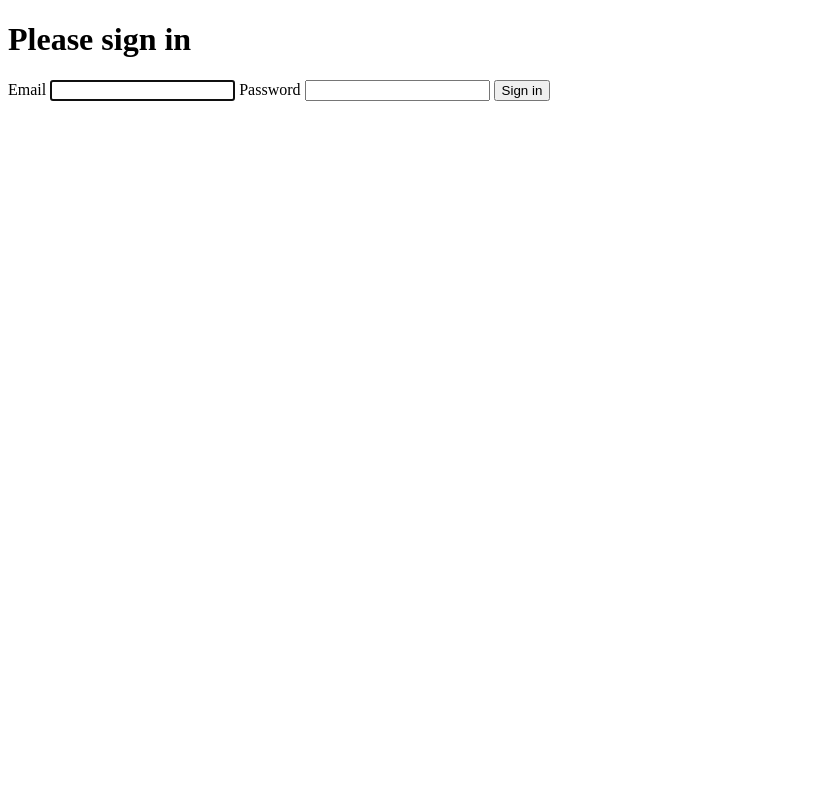
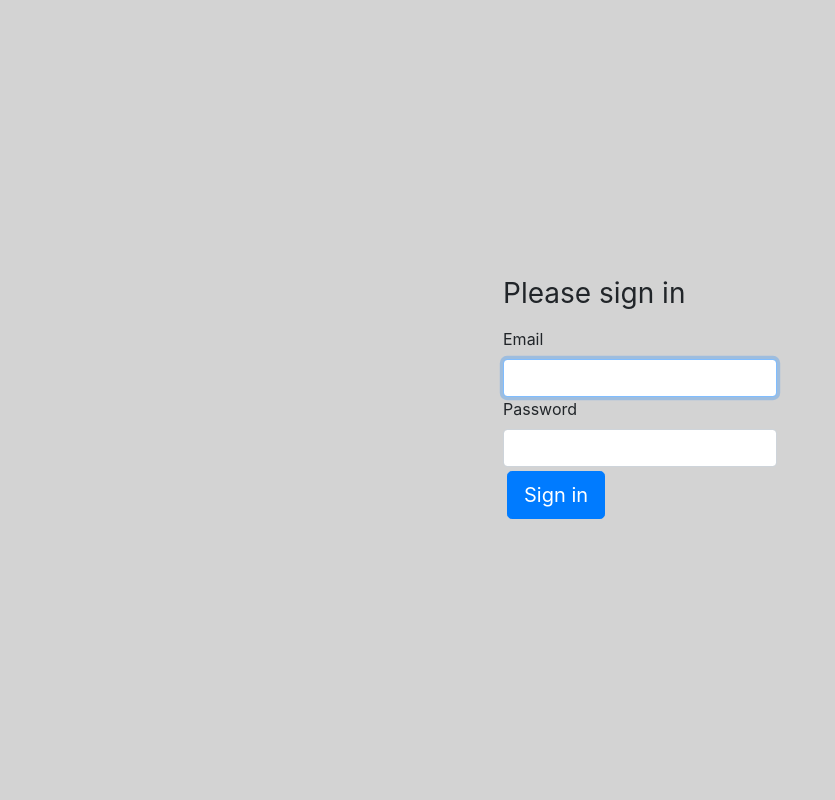
Before and after one commit to aoma95/blog-symfony, a Symfony app: template templates/security/login.html.twig in a window 1280 px wide. Shown: the whole page, without its empty margins (0-835 px from the left). Run offline with Twig, Linux system fonts and the light colour scheme; the template is opened without the code that fills it, so the values that code supplies are empty; some libraries are stand-ins or nearby versions.

Commit message:
ajout boostrap

```diff
--- a/templates/base.html.twig
+++ b/templates/base.html.twig
@@ -3,9 +3,15 @@
     <head>
         <meta charset="UTF-8">
         <title>{% block title %}Welcome!{% endblock %}</title>
-        {% block stylesheets %}{% endblock %}
+        {% block stylesheets %}
+            <link rel="stylesheet" href="https://stackpath.bootstrapcdn.com/bootstrap/4.4.1/css/bootstrap.min.css" integrity="sha384-Vkoo8x4CGsO3+Hhxv8T/Q5PaXtkKtu6ug5TOeNV6gBiFeWPGFN9MuhOf23Q9Ifjh" crossorigin="anonymous">
+        {% endblock %}
 
-        {% block javascripts %}{% endblock %}
+        {% block javascripts %}
+            <script src="https://code.jquery.com/jquery-3.4.1.slim.min.js" integrity="sha384-J6qa4849blE2+poT4WnyKhv5vZF5SrPo0iEjwBvKU7imGFAV0wwj1yYfoRSJoZ+n" crossorigin="anonymous"></script>
+            <script src="https://cdn.jsdelivr.net/npm/popper.js@1.16.0/dist/umd/popper.min.js" integrity="sha384-Q6E9RHvbIyZFJoft+2mJbHaEWldlvI9IOYy5n3zV9zzTtmI3UksdQRVvoxMfooAo" crossorigin="anonymous"></script>
+            <script src="https://stackpath.bootstrapcdn.com/bootstrap/4.4.1/js/bootstrap.min.js" integrity="sha384-wfSDF2E50Y2D1uUdj0O3uMBJnjuUD4Ih7YwaYd1iqfktj0Uod8GCExl3Og8ifwB6" crossorigin="anonymous"></script>
+        {% endblock %}
     </head>
     <body>
         {% block body %}{% endblock %}
--- a/templates/security/login.html.twig
+++ b/templates/security/login.html.twig
@@ -1,7 +1,23 @@
 {% extends 'base.html.twig' %}
 
 {% block title %}Log in!{% endblock %}
-
+{% block stylesheets %}
+    {{ parent() }}
+    <style>
+        html{
+            width: 100%;
+            height: 100%;
+        }
+        body{
+            background-color: lightgrey;
+            display: flex;
+            flex-direction: column;
+            justify-content: center;
+            align-items: center;
+            height: 100%;
+        }
+    </style>
+{% endblock %}
 {% block body %}
 <form method="post">
     {% if error %}
@@ -35,7 +51,7 @@
         </div>
     #}
 
-    <button class="btn btn-lg btn-primary" type="submit">
+    <button class="btn btn-lg btn-primary m-1" type="submit">
         Sign in
     </button>
 </form>
```
Also changed, not shown: 1 other file.
